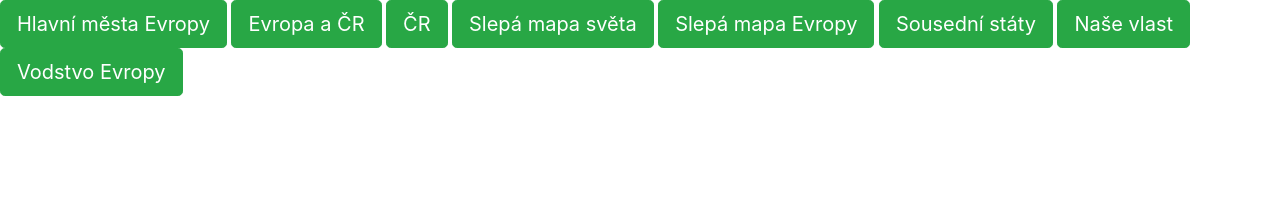
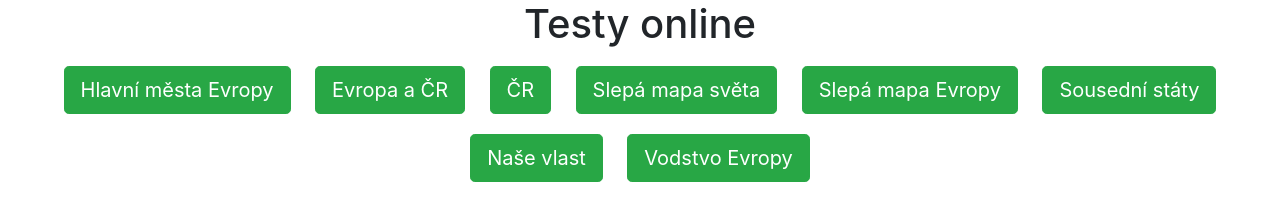
Before and after one commit to phpdvlpmt/sch, a website: page dist/index.html in a window 1280 px wide. Drawn offline with nearby package versions, Linux system fonts and the light colour scheme.

Commit message:
add content 2

```diff
--- a/scss/main.scss
+++ b/scss/main.scss
@@ -0,0 +1,3 @@
+.btn {
+  margin: 10px;
+}
```
Also changed, not shown: dist/css/main.css, dist/index.html, 1 other file.
